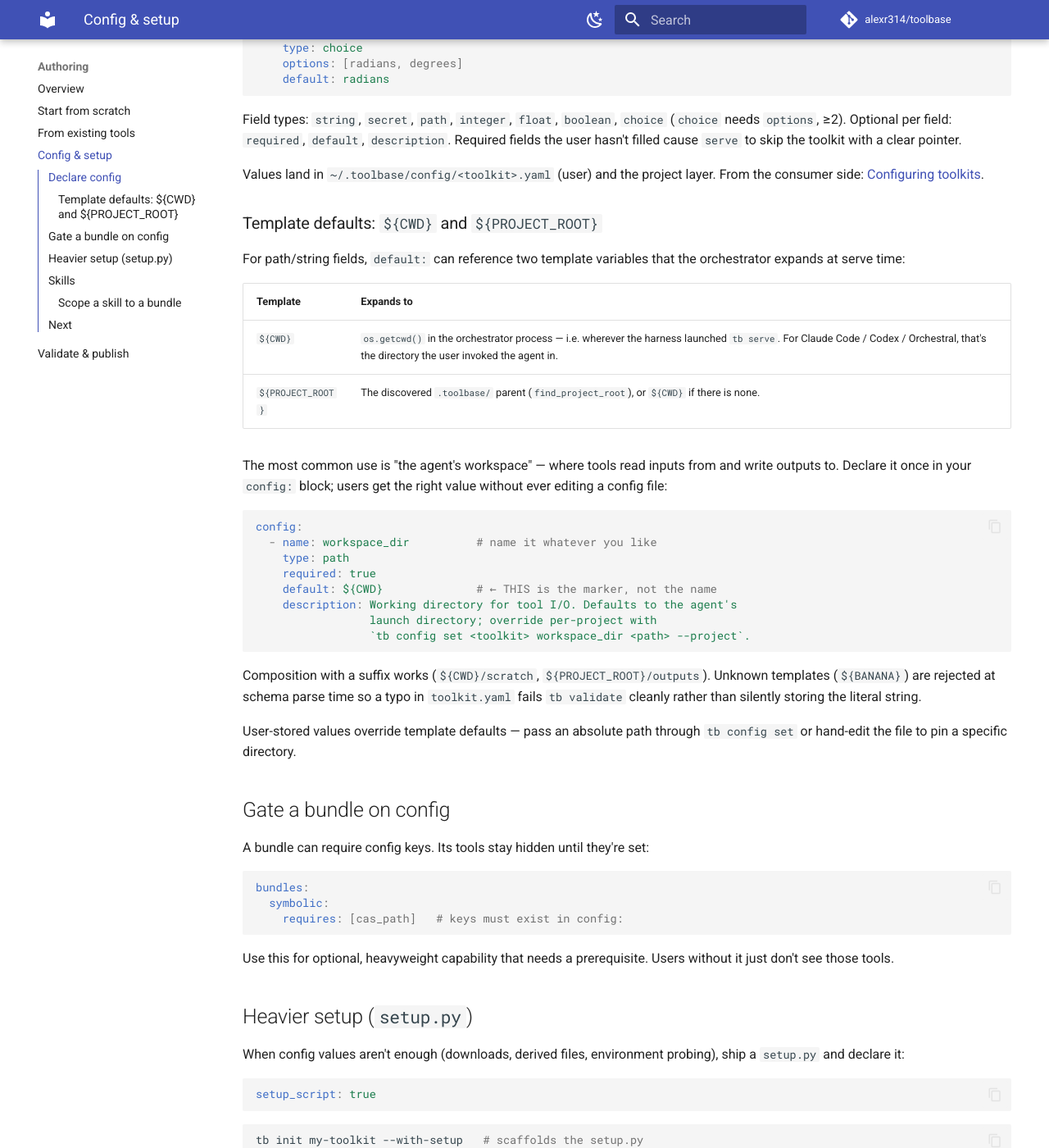
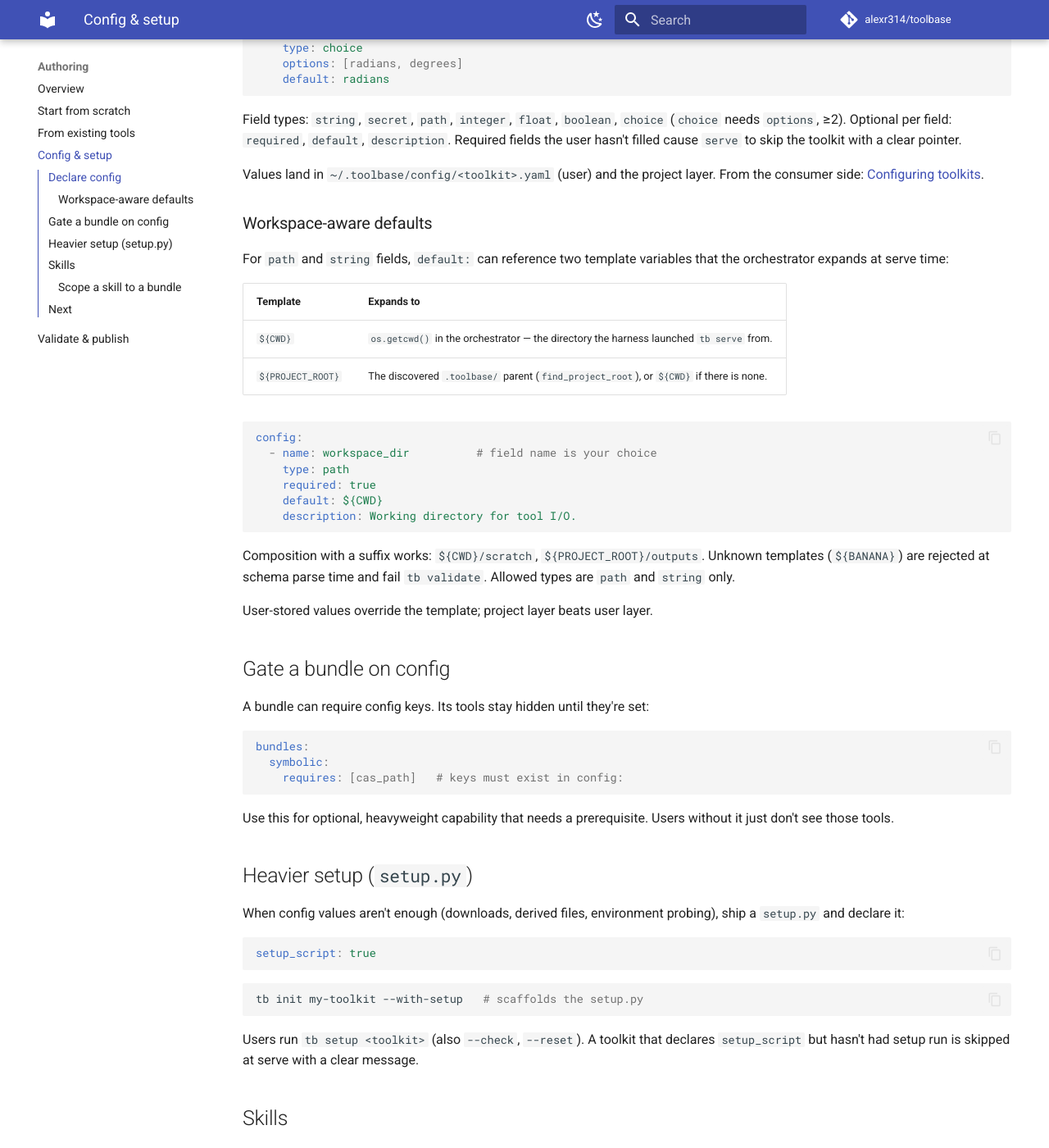
Before and after one commit to alexr314/toolbase, an MkDocs documentation site: the page built from userdocs/authoring/config-and-setup.md, in a window 1280 px wide and 1400 px high, scrolled down 453 px. Shown: the whole window at 82% size. Built offline with MkDocs 1.6.1 and Material for MkDocs 9.7.7, drawn with Linux system fonts in a browser that asks for light colours; comment, search, counter and statistics services are not loaded.

Commit message:
Docs: reframe template-defaults sections around the capability
Rewrite the author + consumer sections in a descriptive register
instead of justifying the feature. Title the consumer guide
"Pointing tools at the agent's workspace" and the authoring section
"Workspace-aware defaults" — both name the capability the templates
enable rather than the template syntax itself. Trim the "you don't
need a config file" / "the most common use is" framing.

````diff
--- a/userdocs/authoring/config-and-setup.md
+++ b/userdocs/authoring/config-and-setup.md
@@ -27,38 +27,31 @@ to skip the toolkit with a clear pointer.
 Values land in `~/.toolbase/config/<toolkit>.yaml` (user) and the project
 layer. From the consumer side: [Configuring toolkits](../guides/configuring-toolkits.md).
 
-### Template defaults: `${CWD}` and `${PROJECT_ROOT}`
+### Workspace-aware defaults
 
-For path/string fields, `default:` can reference two template variables that
-the orchestrator expands at serve time:
+For `path` and `string` fields, `default:` can reference two template
+variables that the orchestrator expands at serve time:
 
-| Template       | Expands to                                                  |
-|----------------|-------------------------------------------------------------|
-| `${CWD}`       | `os.getcwd()` in the orchestrator process — i.e. wherever the harness launched `tb serve`. For Claude Code / Codex / Orchestral, that's the directory the user invoked the agent in. |
+| Template          | Expands to                                                  |
+|-------------------|-------------------------------------------------------------|
+| `${CWD}`          | `os.getcwd()` in the orchestrator — the directory the harness launched `tb serve` from. |
 | `${PROJECT_ROOT}` | The discovered `.toolbase/` parent (`find_project_root`), or `${CWD}` if there is none. |
-
-The most common use is "the agent's workspace" — where tools read inputs from
-and write outputs to. Declare it once in your `config:` block; users get the
-right value without ever editing a config file:
 
 ```yaml
 config:
-  - name: workspace_dir          # name it whatever you like
+  - name: workspace_dir          # field name is your choice
     type: path
     required: true
-    default: ${CWD}              # ← THIS is the marker, not the name
-    description: Working directory for tool I/O. Defaults to the agent's
-                 launch directory; override per-project with
-                 `tb config set <toolkit> workspace_dir <path> --project`.
+    default: ${CWD}
+    description: Working directory for tool I/O.
 ```
 
-Composition with a suffix works (`${CWD}/scratch`, `${PROJECT_ROOT}/outputs`).
-Unknown templates (`${BANANA}`) are rejected at schema parse time so a typo in
-`toolkit.yaml` fails `tb validate` cleanly rather than silently storing the
-literal string.
+Composition with a suffix works: `${CWD}/scratch`,
+`${PROJECT_ROOT}/outputs`. Unknown templates (`${BANANA}`) are rejected
+at schema parse time and fail `tb validate`. Allowed types are `path`
+and `string` only.
 
-User-stored values override template defaults — pass an absolute path through
-`tb config set` or hand-edit the file to pin a specific directory.
+User-stored values override the template; project layer beats user layer.
 
 ## Gate a bundle on config
 
````
Also changed, not shown: userdocs/guides/configuring-toolkits.md (+11 -16 lines).
